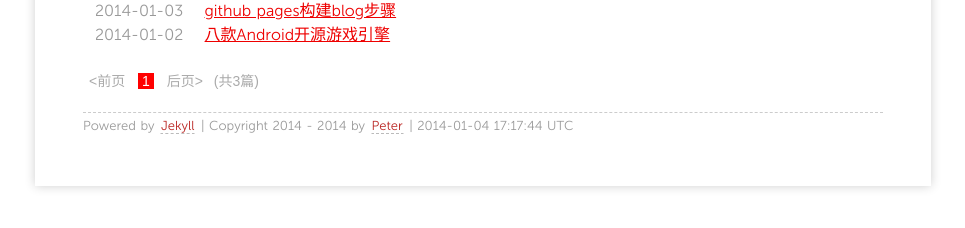
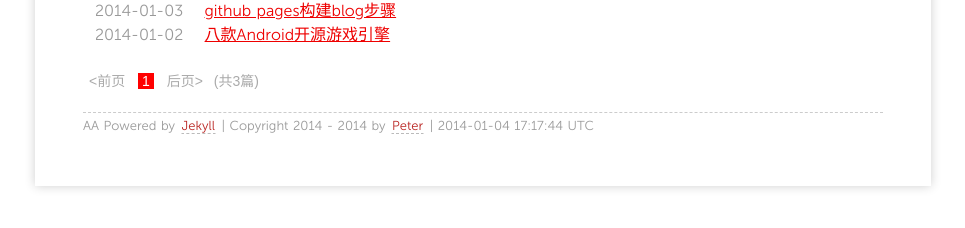
Before and after one commit to fengyr/blog, a Jekyll site: the page built from index.html, in a window 1280 px wide. Shown: the part 255-483 px from the top of the page, without its empty margins (157-1122 px from the left). Built offline with Jekyll 4.4.1, drawn with Linux system fonts in a browser that asks for light colours; Markdown is read by kramdown in place of the engine named in the settings; the list of posts is cut into pages by our own code.

Commit message:
一些整理

```diff
--- a/_layouts/default.html
+++ b/_layouts/default.html
@@ -39,11 +39,12 @@
       </div>
 
     <footer>
-        <p><small>Powered by <a href="https://github.com/mojombo/jekyll">Jekyll</a> | Copyright 2014 - {{site.time | date:"%Y"}} by <a href="http://zhongguomin.github.io/blog/about/">Peter</a> | <span class="label label-info">{{site.time | date:"%Y-%m-%d %H:%M:%S %Z"}}</span></small></p>
+        <p><small>AA Powered by <a href="https://github.com/mojombo/jekyll">Jekyll</a> | Copyright 2014 - {{site.time | date:"%Y"}} by <a href="http://zhongguomin.github.io/blog/about/">Peter</a> | <span class="label label-info">{{site.time | date:"%Y-%m-%d %H:%M:%S %Z"}}</span></small></p>
     </footer>
 
     </div>
 
+<!--
     <script type="text/javascript">
       var _gaq = _gaq || [];
       _gaq.push(['_setAccount', 'UA-12936429-2']);
@@ -54,5 +55,7 @@
         var s = document.getElementsByTagName('script')[0]; s.parentNode.insertBefore(ga, s);
       })();
     </script>
+-->
+
   </body>
 </html>
```
